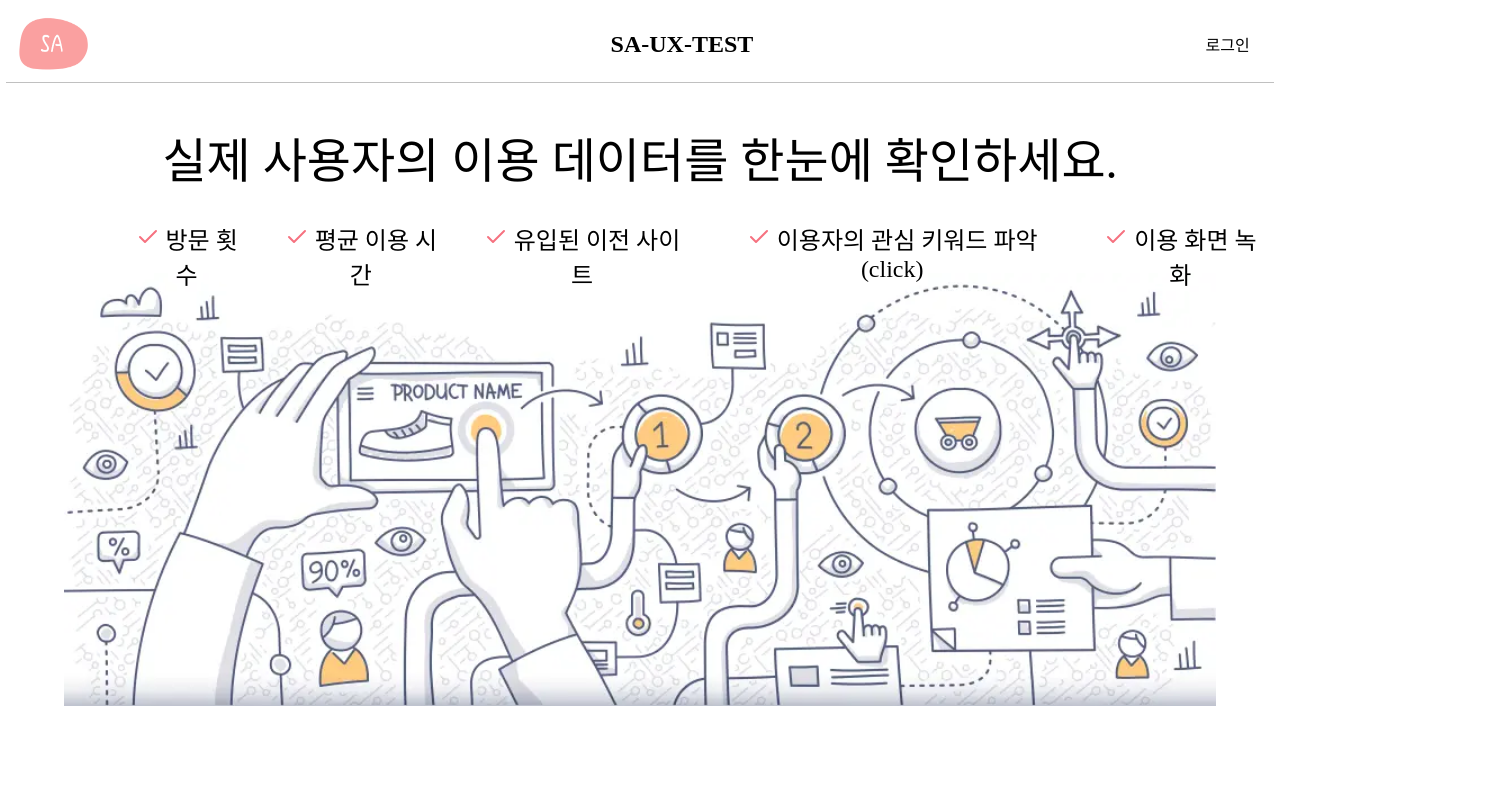
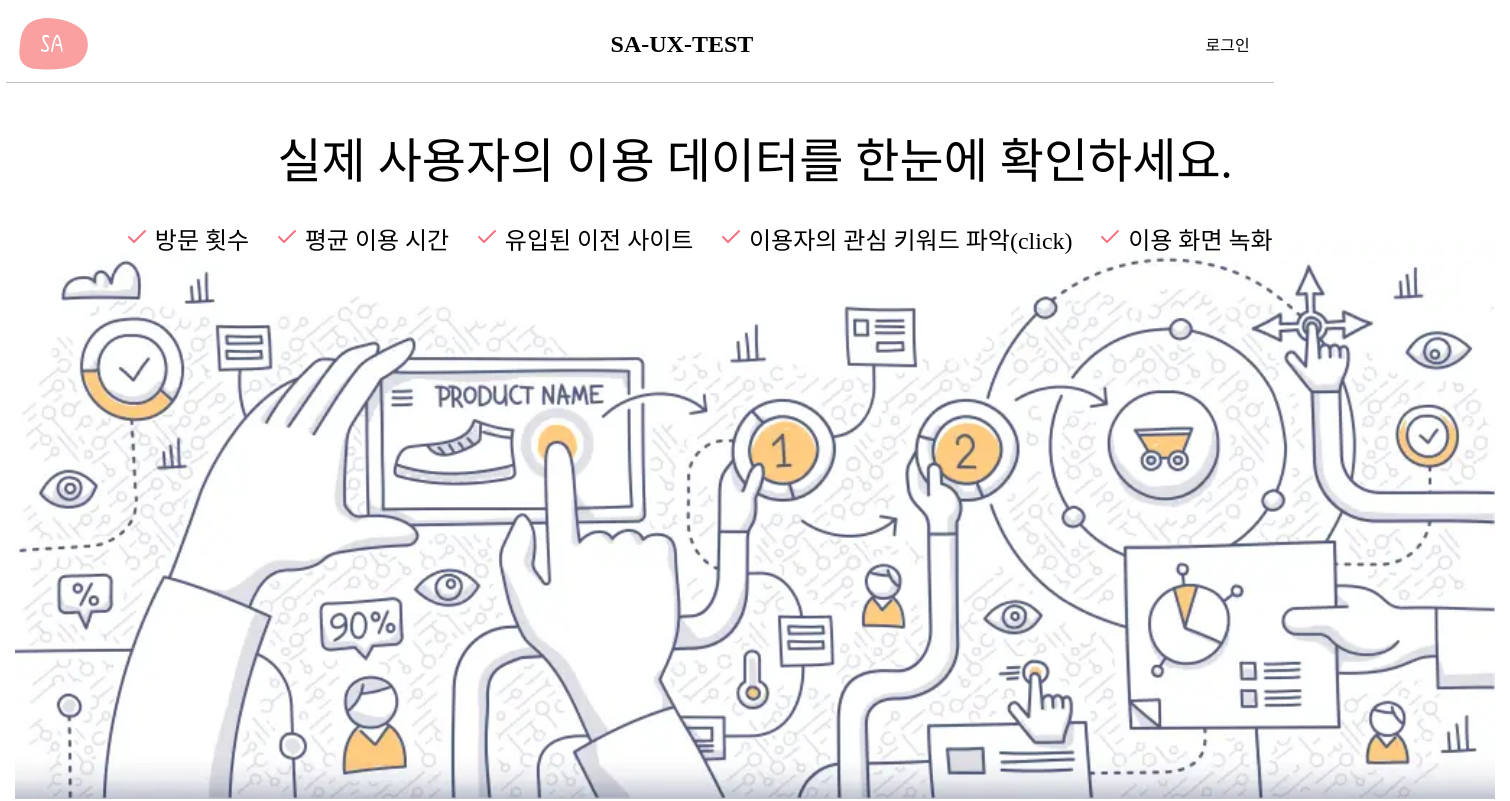
Before and after one commit to comtlee/sa-ux-test-client, a React (Create React App) app: page / in a window 1280 px wide. Shown: the top 801 px of the page, 1510 px wide, since content can reach past the window. Built offline with nearby package versions, Linux system fonts and the light colour scheme; no server answers; a web font is replaced by a local one.

Commit message:
♻️ Refactor: layout 수정

```diff
--- a/src/components/Main/Content.js
+++ b/src/components/Main/Content.js
@@ -32,12 +32,12 @@ const Wrapper = styled.div`
   display: flex;
   flex-direction: column;
   text-align: center;
-  width: 100vw;
-  height: 100vh;
+  width: 1510px;
+  height: 710px;
   background-image: url("/images/ux-test.png");
   background-repeat: no-repeat;
-  background-position: center;
-  background-size: 90%;
+  background-position: bottom;
+  background-size: 98%;
 `;
 
 const HeadText = styled.div`
--- a/src/components/Modal/ModalCreate.js
+++ b/src/components/Modal/ModalCreate.js
@@ -26,8 +26,8 @@ const Content = styled.div`
   left: 50%;
   top: 50%;
   transform: translate(-50%, -50%);
-  width: 60vmin;
-  height: 40vmin;
+  width: 30%;
+  height: 40%;
   padding: 1rem;
   border-radius: 2rem;
   background: ${COLORS.WHITE};
--- a/src/components/Modal/ModalDelete.js
+++ b/src/components/Modal/ModalDelete.js
@@ -27,8 +27,8 @@ const Content = styled.div`
   left: 50%;
   top: 50%;
   transform: translate(-50%, -50%);
-  width: 40vmin;
-  height: 20vmin;
+  width: 23%;
+  height: 17%;
   padding: 1rem;
   border-radius: 2rem;
   background: ${COLORS.WHITE};
--- a/src/components/Projects/CreateProject.js
+++ b/src/components/Projects/CreateProject.js
@@ -80,10 +80,10 @@ const CreateProject = () => {
 };
 
 const Form = styled.form`
-  margin: 2rem;
+  margin: 0.5rem;
 
   input {
-    width: 50vmin;
+    width: 100%;
     height: 5vmin;
     border-radius: 0.4rem;
   }
```
